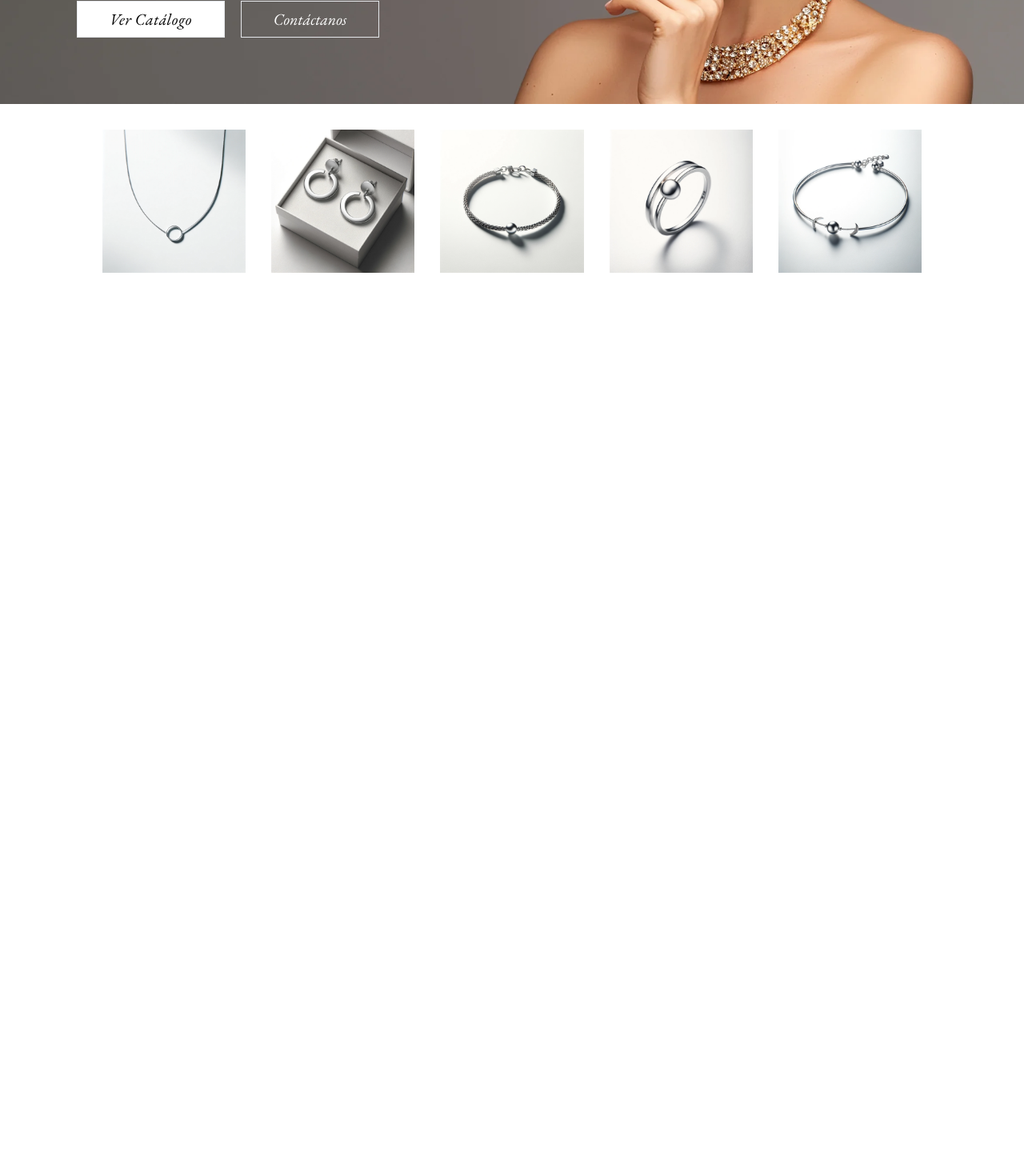
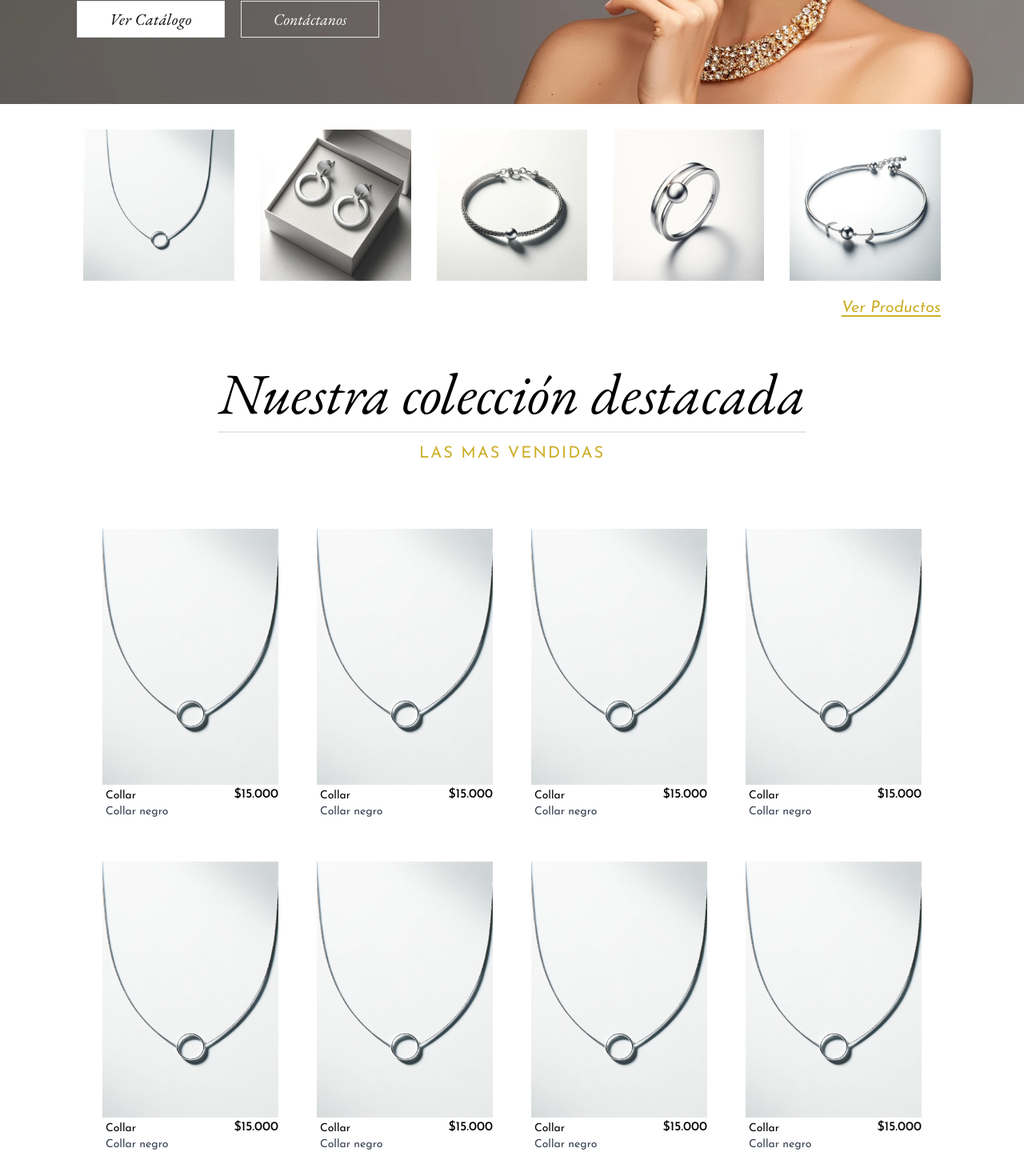
Before and after one commit to EugenioEscobar/JoyasBrillas, a React (Vite) app: page / in a window 1280 px wide. Shown: the part 560-2030 px from the top of the page at 80% size. Before the commit the page ends 933 px from the top, so only its background shows below. Built offline with nearby package versions, Linux system fonts and the light colour scheme; a web font is replaced by a local one.

Commit message:
add grilla de productos

```diff
--- a/package.json
+++ b/package.json
@@ -10,6 +10,11 @@
     "preview": "vite preview"
   },
   "dependencies": {
+    "@fortawesome/fontawesome-svg-core": "^6.5.1",
+    "@fortawesome/free-brands-svg-icons": "^6.5.1",
+    "@fortawesome/free-regular-svg-icons": "^6.5.1",
+    "@fortawesome/free-solid-svg-icons": "^6.5.1",
+    "@fortawesome/react-fontawesome": "^0.2.0",
     "react": "^18.2.0",
     "react-dom": "^18.2.0",
     "react-icons": "^4.12.0"
--- a/src/App.jsx
+++ b/src/App.jsx
@@ -2,6 +2,8 @@ import { FaHeart } from "react-icons/fa6";
 import { CiSearch } from "react-icons/ci";
 import { FaCartPlus } from "react-icons/fa";
 import { HiPhone, HiMail } from "react-icons/hi";
+import { FontAwesomeIcon } from "@fortawesome/react-fontawesome";
+import { faChevronRight } from "@fortawesome/free-solid-svg-icons";
 
 import styles from "./style";
 
@@ -17,7 +19,7 @@ import {
 
 function App() {
   return (
-    <div className="overflow-hidden font-josefin ">
+    <div className="overflow-hidden scroll-smooth font-josefin">
       {/* Barra de anuncios Superior */}
       <div className="hidden justify-between bg-backDark px-24 py-2 text-white lg:flex">
         <ul className="ul hover:[&>li]:duration-400 flex flex-1 flex-row gap-3 text-sm [&>li>a]:font-normal [&>li]:transition-colors [&>li]:duration-700 hover:[&>li]:text-black hover:[&>li]:transition-colors">
@@ -136,44 +138,263 @@ function App() {
         </div>
       </div>
 
-      <div className="flex justify-evenly gap-8 px-32 py-8">
-        <a href="#" className="group relative flex items-center justify-center">
-          <img src={neckless} alt="" srcset="" className="relative z-10" />
+      {/* Listado de productos */}
+      <div id="content" className="flex flex-col items-center">
+        <div className="container flex justify-evenly gap-8 px-16 pt-8">
+          <a
+            href="#"
+            className="group relative flex items-center justify-center"
+          >
+            <img src={neckless} alt="" className="relative z-10" />
             <span className="absolute font-ebGaramond text-3xl font-bold italic text-white transition duration-300 group-hover:z-20 ">
               Cadenas
             </span>
             <div className="absolute inset-0 z-10 bg-black bg-opacity-0 transition duration-300 ease-in-out group-hover:bg-opacity-50"></div>
           </a>
-        <a href="#" className="group relative flex items-center justify-center">
-          <img src={earrings} alt="" srcset="" className="relative z-10" />
+          <a
+            href="#"
+            className="group relative flex items-center justify-center"
+          >
+            <img src={earrings} alt="" className="relative z-10" />
             <span className="absolute font-ebGaramond text-3xl font-bold italic text-white transition duration-300 group-hover:z-20 ">
               Colgantes
             </span>
             <div className="absolute inset-0 z-10 bg-black bg-opacity-0 transition duration-300 ease-in-out group-hover:bg-opacity-50"></div>
           </a>
-        <a href="#" className="group relative flex items-center justify-center">
-          <img src={bracelet} alt="" srcset="" className="relative z-10" />
+          <a
+            href="#"
+            className="group relative flex items-center justify-center"
+          >
+            <img src={bracelet} alt="" className="relative z-10" />
             <span className="absolute font-ebGaramond text-3xl font-bold italic text-white transition duration-300 group-hover:z-20 ">
               Brazaletes
             </span>
             <div className="absolute inset-0 z-10 bg-black bg-opacity-0 transition duration-300 ease-in-out group-hover:bg-opacity-50"></div>
           </a>
-        <a href="#" className="group relative flex items-center justify-center">
-          <img src={ring} alt="" srcset="" className="relative z-10" />
+          <a
+            href="#"
+            className="group relative flex items-center justify-center"
+          >
+            <img src={ring} alt="" className="relative z-10" />
             <span className="absolute font-ebGaramond text-3xl font-bold italic text-white transition duration-300 group-hover:z-20 ">
               Anillos
             </span>
             <div className="absolute inset-0 z-10 bg-black bg-opacity-0 transition duration-300 ease-in-out group-hover:bg-opacity-50"></div>
           </a>
-        <a href="#" className="group relative flex items-center justify-center">
-          <img src={anklet} alt="" srcset="" className="relative z-10" />
+          <a
+            href="#"
+            className="group relative flex items-center justify-center"
+          >
+            <img src={anklet} alt="" className="relative z-10" />
             <span className="absolute font-ebGaramond text-3xl font-bold italic text-white transition duration-300 group-hover:z-20 ">
               Tobilleras
             </span>
             <div className="absolute inset-0 z-10 bg-black bg-opacity-0 transition duration-300 ease-in-out group-hover:bg-opacity-50"></div>
           </a>
         </div>
+
+        {/* Ver todos los productos */}
+        <div className="container mt-5 flex justify-end px-16">
+          <a
+            href="#"
+            className="group relative flex items-center gap-1 text-xl italic text-secondary underline underline-offset-4 hover:opacity-80"
+          >
+            <span className="relative transition-all duration-300 group-hover:-translate-x-4 ">
+              Ver Productos
+            </span>
+            <FontAwesomeIcon
+              icon={faChevronRight}
+              beatFade={true}
+              className="fa-md absolute -right-[200%] opacity-0 transition-all duration-200 ease-in-out group-hover:right-0 group-hover:opacity-100 group-hover:duration-500"
+            />
+          </a>
         </div>
+
+        {/* Productos Desctacados */}
+        <div className="mt-14 flex flex-col gap-3 text-center font-ebGaramond">
+          <h3 className="text-7xl italic ">Nuestra colección destacada</h3>
+          <hr className="w-full border" />
+          <span className="font-josefin text-xl uppercase tracking-widest text-secondary ">
+            las Mas vendidas
+          </span>
+        </div>
+
+        {/* Grilla de Productos */}
+        <div className="container mt-14 flex flex-wrap px-16 text-center">
+          <div className="group relative w-1/4 p-6">
+            <a href="#product">
+              <div className="flex justify-center">
+                <img
+                  src={neckless}
+                  alt=""
+                  className="h-80 object-cover group-hover:opacity-60 "
+                />
+              </div>
+              <div className="flex justify-between">
+                <div className="flex flex-col p-1 text-start text-sm">
+                  <span className="">Collar</span>
+                  <span className="text-gray-700">Collar negro</span>
+                </div>
+                <div className="font-medium">$15.000</div>
+              </div>
+            </a>
+          </div>
+          <div className="group relative w-1/4 p-6">
+            <a href="#product">
+              <div className="flex justify-center">
+                <img
+                  src={neckless}
+                  alt=""
+                  className="h-80 object-cover group-hover:opacity-60 "
+                />
+              </div>
+              <div className="flex justify-between">
+                <div className="flex flex-col p-1 text-start text-sm">
+                  <span className="">Collar</span>
+                  <span className="text-gray-700">Collar negro</span>
+                </div>
+                <div className="font-medium">$15.000</div>
+              </div>
+            </a>
+          </div>
+          <div className="group relative w-1/4 p-6">
+            <a href="#product">
+              <div className="flex justify-center">
+                <img
+                  src={neckless}
+                  alt=""
+                  className="h-80 object-cover group-hover:opacity-60 "
+                />
+              </div>
+              <div className="flex justify-between">
+                <div className="flex flex-col p-1 text-start text-sm">
+                  <span className="">Collar</span>
+                  <span className="text-gray-700">Collar negro</span>
+                </div>
+                <div className="font-medium">$15.000</div>
+              </div>
+            </a>
+          </div>
+          <div className="group relative w-1/4 p-6">
+            <a href="#product">
+              <div className="flex justify-center">
+                <img
+                  src={neckless}
+                  alt=""
+                  className="h-80 object-cover group-hover:opacity-60 "
+                />
+              </div>
+              <div className="flex justify-between">
+                <div className="flex flex-col p-1 text-start text-sm">
+                  <span className="">Collar</span>
+                  <span className="text-gray-700">Collar negro</span>
+                </div>
+                <div className="font-medium">$15.000</div>
+              </div>
+            </a>
+          </div>
+          <div className="group relative w-1/4 p-6">
+            <a href="#product">
+              <div className="flex justify-center">
+                <img
+                  src={neckless}
+                  alt=""
+                  className="h-80 object-cover group-hover:opacity-60 "
+                />
+              </div>
+              <div className="flex justify-between">
+                <div className="flex flex-col p-1 text-start text-sm">
+                  <span className="">Collar</span>
+                  <span className="text-gray-700">Collar negro</span>
+                </div>
+                <div className="font-medium">$15.000</div>
+              </div>
+            </a>
+          </div>
+          <div className="group relative w-1/4 p-6">
+            <a href="#product">
+              <div className="flex justify-center">
+                <img
+                  src={neckless}
+                  alt=""
+                  className="h-80 object-cover group-hover:opacity-60 "
+                />
+              </div>
+              <div className="flex justify-between">
+                <div className="flex flex-col p-1 text-start text-sm">
+                  <span className="">Collar</span>
+                  <span className="text-gray-700">Collar negro</span>
+                </div>
+                <div className="font-medium">$15.000</div>
+              </div>
+            </a>
+          </div>
+          <div className="group relative w-1/4 p-6">
+            <a href="#product">
+              <div className="flex justify-center">
+                <img
+                  src={neckless}
+                  alt=""
+                  className="h-80 object-cover group-hover:opacity-60 "
+                />
+              </div>
+              <div className="flex justify-between">
+                <div className="flex flex-col p-1 text-start text-sm">
+                  <span className="">Collar</span>
+                  <span className="text-gray-700">Collar negro</span>
+                </div>
+                <div className="font-medium">$15.000</div>
+              </div>
+            </a>
+          </div>
+          <div className="group relative w-1/4 p-6">
+            <a href="#product">
+              <div className="flex justify-center">
+                <img
+                  src={neckless}
+                  alt=""
+                  className="h-80 object-cover group-hover:opacity-60 "
+                />
+              </div>
+              <div className="flex justify-between">
+                <div className="flex flex-col p-1 text-start text-sm">
+                  <span className="">Collar</span>
+                  <span className="text-gray-700">Collar negro</span>
+                </div>
+                <div className="font-medium">$15.000</div>
+              </div>
+            </a>
+          </div>
+        </div>
+      </div>
+
+      <div className="py-32 text-center uppercase">
+        Sección de Ofertas o Promociones:
+      </div>
+      <div className="py-32 text-center uppercase">
+        Sobre Nosotros (opcional):
+      </div>
+      <div className="py-32 text-center uppercase">
+        Testimonios o Reseñas de Clientes:
+      </div>
+      <div className="py-32 text-center uppercase">
+        Blog o Consejos de Joyería (opcional):
+      </div>
+      <div className="py-32 text-center uppercase">
+        Suscripción al Boletín Informativo:
+      </div>
+      <div className="py-32 text-center uppercase">FOOTER</div>
+    </div>
+
+    // Sección de Ofertas o Promociones:
+
+    // Sobre Nosotros (opcional):
+
+    // Testimonios o Reseñas de Clientes:
+
+    // Blog o Consejos de Joyería (opcional):
+
+    // Suscripción al Boletín Informativo:
   );
 }
 
```
Also changed, not shown: 1 other file (tests, documents, lock files or other folders). Lines whose indentation alone changed are shown as unchanged.
